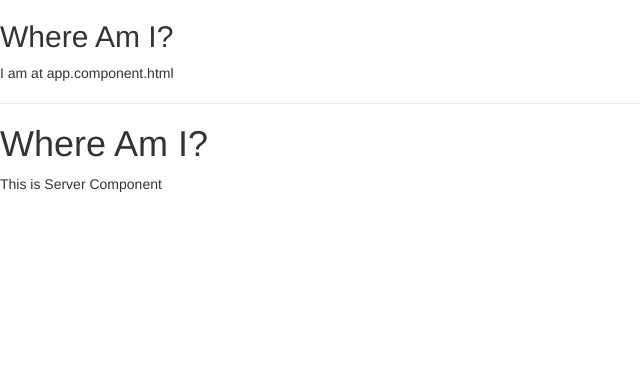
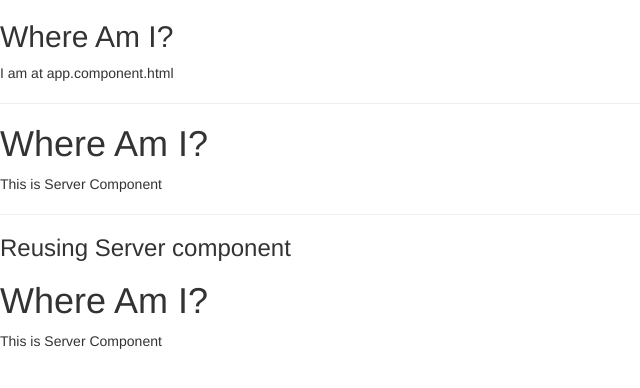
Before and after one commit to Bi-Mars/Angular10, an Angular app in the folder my-first-app/: page / in a window 1280 px wide. Shown: the top 388 px of the page, without its empty margins (0-640 px from the left). Built offline with nearby package versions, Linux system fonts and the light colour scheme.

Commit message:
Created components using CLI and nested components: servers --> server

```diff
--- a/my-first-app/src/app/app.component.html
+++ b/my-first-app/src/app/app.component.html
@@ -1,4 +1,4 @@
 <h2>Where Am I?</h2>
 <p>I am at app.component.html</p>
 <hr />
-<app-server></app-server>
+<app-servers></app-servers>
--- a/my-first-app/src/app/app.module.ts
+++ b/my-first-app/src/app/app.module.ts
@@ -5,11 +5,13 @@
 import { ServerComponent } from './server/server.component'
 import { AppComponent } from './app.component';
 import { FormsModule } from '@angular/forms';
+import { ServersComponent } from './servers/servers.component';
 
 @NgModule({
   declarations: [
     AppComponent,
-    ServerComponent
+    ServerComponent,
+    ServersComponent
   ],
   imports: [
     BrowserModule,
--- /dev/null
+++ b/my-first-app/src/app/servers/servers.component.html
@@ -0,0 +1,4 @@
+<app-server></app-server>
+<hr />
+<h3>Reusing Server component</h3>
+<app-server></app-server>
--- /dev/null
+++ b/my-first-app/src/app/servers/servers.component.ts
@@ -0,0 +1,15 @@
+import { Component, OnInit } from '@angular/core';
+
+@Component({
+  selector: 'app-servers',
+  templateUrl: './servers.component.html',
+  styleUrls: ['./servers.component.css']
+})
+export class ServersComponent implements OnInit {
+
+  constructor() { }
+
+  ngOnInit(): void {
+  }
+
+}
```
Also changed, not shown: my-first-app/src/app/servers/servers.component.css (added).
